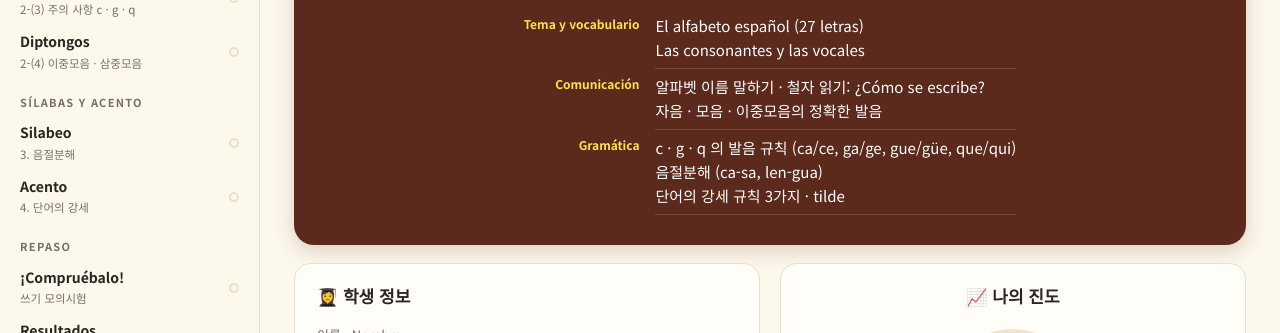
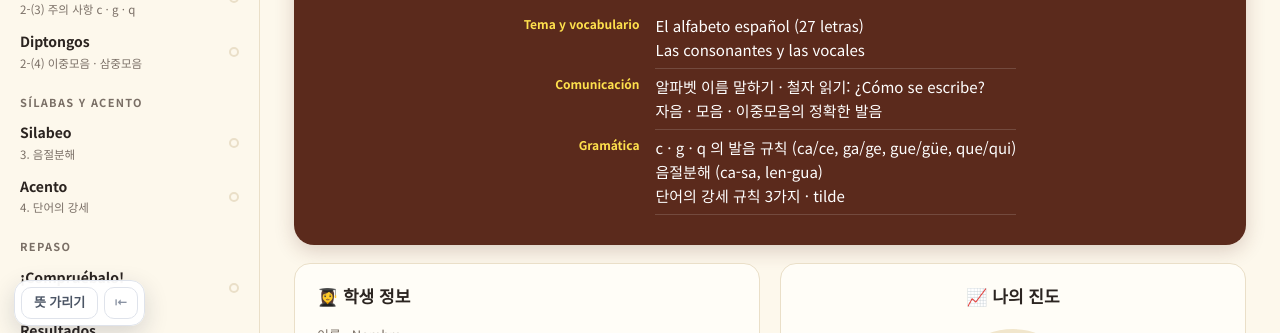
Before and after one commit to yalli2/major_spanish_v2, a plain HTML site: page L00/index.html in a window 1280 px wide. Shown: the part 460-793 px from the top of the page. Drawn offline with nearby package versions, Linux system fonts and the light colour scheme; a web font is replaced by a local one.

Commit message:
뜻 가리기 · 해석 가리기 기능 추가
화면 왼쪽 아래 버튼으로 단어 뜻과 문장 해석을 흐리게 가리고,
가려진 부분을 누르면 하나씩 확인할 수 있습니다. 설정은 페이지를 옮겨도 유지됩니다.

Co-Authored-By: Claude Opus 5.5 <noreply@anthropic.com>
Claude-Session: https://claude.ai/code/session_0117yATE2DKP8NNyhhzFyhXD

```diff
--- a/L00/index.html
+++ b/L00/index.html
@@ -13,5 +13,6 @@
 <script src="../common/audio-map.js?v=1"></script>
 <script src="../common/engine.js?v=1"></script>
 <script src="lesson.js?v=1"></script>
+<script src="../dain-hide.js" defer></script>
 </body>
 </html>
--- /dev/null
+++ b/dain-hide.js
@@ -0,0 +1,140 @@
+window.DAIN_HIDE_CFG={"mn": ".fbk > span, .wxc small, .sw small, .ccard small, .vt > span", "ko": "ul.ul li > small, .bub .trl"};
+/* 다인에듀 학습 사이트 공통 — 뜻 가리기 · 해석 가리기
+ * 단어의 뜻(mn)과 문장의 해석(ko)을 버튼 한 번으로 흐리게 가리고, 가려진 부분을 누르면 하나씩 확인합니다.
+ * 설정은 브라우저에 저장되어 같은 사이트의 다른 페이지에서도 유지됩니다.
+ * 이 사이트에서 가릴 대상은 위의 CFG(선택자)에 정의되어 있습니다.
+ */
+(function () {
+  "use strict";
+  if (window.__dainHide) return; window.__dainHide = true;
+  var C = window.DAIN_HIDE_CFG || {};
+  var SEL = { mn: C.mn || "", ko: C.ko || "" };
+  var ANY = C.any || "";
+  if (!SEL.mn && !SEL.ko && !ANY) return;
+  var EXCL = ".dh-bar" + (C.exclude ? "," + C.exclude : "");
+  var KEY = "dain-hide:" + (location.pathname.split("/")[1] || "root");
+  var st;
+  try { st = JSON.parse(localStorage.getItem(KEY)) || {}; } catch (e) { st = {}; }
+  st = { mn: !!st.mn, ko: !!st.ko };
+  function save() { try { localStorage.setItem(KEY, JSON.stringify(st)); } catch (e) {} }
+
+  var css = document.createElement("style");
+  css.textContent =
+    "html.dh-hide-mn .dh-mn,html.dh-hide-ko .dh-ko{filter:blur(6px)!important;cursor:pointer;user-select:none;-webkit-user-select:none;transition:filter .15s}" +
+    "html.dh-hide-mn .dh-mn.dh-peek,html.dh-hide-ko .dh-ko.dh-peek{filter:none!important}" +
+    ".dh-bar{position:fixed;left:14px;bottom:14px;z-index:2147483000;display:none;align-items:center;gap:6px;background:rgba(255,255,255,.96);border:1px solid #dfe3eb;border-radius:14px;padding:6px;box-shadow:0 8px 24px rgba(20,30,60,.16);font:600 13px/1.2 system-ui,-apple-system,'Apple SD Gothic Neo','Malgun Gothic',sans-serif}" +
+    ".dh-bar.show{display:flex}" +
+    ".dh-bar button{all:unset;box-sizing:border-box;border:1px solid #dfe3eb;background:#fff;border-radius:10px;padding:7px 12px;color:#4b5565;cursor:pointer;white-space:nowrap;font:inherit}" +
+    ".dh-bar button:hover{border-color:#9aa3b2}" +
+    ".dh-bar button.on{background:#1d2433;color:#fff;border-color:#1d2433}" +
+    ".dh-bar button[hidden]{display:none}" +
+    ".dh-bar .dh-x{padding:7px 9px;color:#8a93a3}" +
+    ".dh-bar.min .dh-k{display:none}" +
+    "@media (max-width:640px){.dh-bar{left:8px;bottom:8px}.dh-bar button{padding:6px 9px;font-size:12px}}" +
+    "@media print{.dh-bar{display:none!important}.dh-mn,.dh-ko{filter:none!important}}";
+  (document.head || document.documentElement).appendChild(css);
+
+  var L = {
+    ko: { mn: "뜻 가리기", ko: "해석 가리기", tmn: "단어의 한국어 뜻을 가립니다", tko: "문장의 한국어 해석을 가립니다", min: "접기", open: "뜻·해석 가리기 펼치기" },
+    en: { mn: "Hide meanings", ko: "Hide translations", tmn: "Blur word meanings", tko: "Blur sentence translations", min: "Collapse", open: "Show hide tools" }
+  };
+  function lang() {
+    var l = (document.documentElement.lang || "ko").toLowerCase();
+    return (C.i18n && l && l.indexOf("ko") !== 0) ? "en" : "ko";
+  }
+
+  var bar;
+  function build() {
+    bar = document.createElement("div");
+    bar.className = "dh-bar"; bar.setAttribute("role", "toolbar");
+    bar.innerHTML = '<button type="button" class="dh-k" data-k="mn"></button><button type="button" class="dh-k" data-k="ko"></button><button type="button" class="dh-x">⇤</button>';
+    document.body.appendChild(bar);
+    Array.prototype.forEach.call(bar.querySelectorAll(".dh-k"), function (b) {
+      b.addEventListener("click", function () { st[b.dataset.k] = !st[b.dataset.k]; save(); apply(); });
+    });
+    var x = bar.querySelector(".dh-x");
+    try { if (localStorage.getItem(KEY + ":min") === "1") bar.classList.add("min"); } catch (e) {}
+    x.addEventListener("click", function () {
+      bar.classList.toggle("min");
+      try { localStorage.setItem(KEY + ":min", bar.classList.contains("min") ? "1" : "0"); } catch (e) {}
+      label();
+    });
+    label();
+  }
+  function label() {
+    var t = L[lang()];
+    bar.setAttribute("aria-label", t.mn + " / " + t.ko);
+    var bm = bar.querySelector('[data-k="mn"]'), bk = bar.querySelector('[data-k="ko"]'), x = bar.querySelector(".dh-x");
+    bm.textContent = t.mn; bm.title = t.tmn; bk.textContent = t.ko; bk.title = t.tko;
+    var min = bar.classList.contains("min");
+    x.textContent = min ? "👁" : "⇤"; x.title = min ? t.open : t.min;
+  }
+  function apply() {
+    document.documentElement.classList.toggle("dh-hide-mn", st.mn);
+    document.documentElement.classList.toggle("dh-hide-ko", st.ko);
+    Array.prototype.forEach.call(bar.querySelectorAll(".dh-k"), function (b) {
+      b.classList.toggle("on", st[b.dataset.k]); b.setAttribute("aria-pressed", st[b.dataset.k] ? "true" : "false");
+    });
+    Array.prototype.forEach.call(document.querySelectorAll(".dh-peek"), function (e) { e.classList.remove("dh-peek"); });
+  }
+  function mark(k) {
+    if (!SEL[k]) return;
+    var list; try { list = document.querySelectorAll(SEL[k]); } catch (e) { return; }
+    Array.prototype.forEach.call(list, function (el) {
+      if (el.classList.contains("dh-mn") || el.classList.contains("dh-ko") || el.closest(EXCL)) return;
+      if (!/\S/.test(el.textContent || "")) return;
+      el.classList.add("dh-" + k);
+    });
+  }
+  // 같은 클래스로 뜻과 해석이 함께 쓰이는 사이트: 글의 길이·문장부호로 구분
+  function kindOf(el) {
+    var t = (el.textContent || "").replace(/\s+/g, " ").trim().replace(/\s*[(（][^()（）]*[)）]$/, "");
+    if (/[.?!。…？！]["'”’)]*$/.test(t)) return "ko";
+    if (/(니다|어요|아요|해요|세요|이에요|예요|군요|네요|지요|죠|까요?|다)$/.test(t) && t.length > 6) return "ko";
+    if (t.length > 22 || t.split(" ").length > 4) return "ko";
+    return "mn";
+  }
+  function markAny() {
+    if (!ANY) return;
+    var list; try { list = document.querySelectorAll(ANY); } catch (e) { return; }
+    Array.prototype.forEach.call(list, function (el) {
+      if (el.classList.contains("dh-mn") || el.classList.contains("dh-ko") || el.closest(EXCL)) return;
+      if (!/\S/.test(el.textContent || "")) return;
+      el.classList.add("dh-" + kindOf(el));
+    });
+  }
+  function scan() {
+    if (!bar.isConnected) { document.body.appendChild(bar); apply(); }
+    mark("mn"); mark("ko"); markAny();
+    var hm = !!document.querySelector(".dh-mn"), hk = !!document.querySelector(".dh-ko");
+    bar.querySelector('[data-k="mn"]').hidden = !hm;
+    bar.querySelector('[data-k="ko"]').hidden = !hk;
+    bar.classList.toggle("show", hm || hk);
+    label();
+  }
+  document.addEventListener("click", function (e) {
+    var t = e.target.closest && e.target.closest(".dh-mn,.dh-ko");
+    if (!t) return;
+    var hidden = (st.mn && t.classList.contains("dh-mn")) || (st.ko && t.classList.contains("dh-ko"));
+    if (!hidden) return;
+    if (t.classList.contains("dh-peek")) { t.classList.remove("dh-peek"); }
+    else { t.classList.add("dh-peek"); }
+    e.preventDefault(); e.stopPropagation();
+  }, true);
+
+  function start() {
+    build(); apply(); scan();
+    var timer = null;
+    new MutationObserver(function (muts) {
+      for (var i = 0; i < muts.length; i++) {
+        var m = muts[i];
+        if (m.type === "attributes" || (m.target.closest && m.target.closest(".dh-bar"))) continue;
+        if (!bar.isConnected) { scan(); return; }
+        clearTimeout(timer); timer = setTimeout(scan, 150); return;
+      }
+    }).observe(document.body, { childList: true, subtree: true, attributes: true, attributeFilter: ["lang"] });
+    new MutationObserver(function () { clearTimeout(timer); timer = setTimeout(scan, 150); })
+      .observe(document.documentElement, { attributes: true, attributeFilter: ["lang"] });
+  }
+  if (document.readyState === "loading") document.addEventListener("DOMContentLoaded", start); else start();
+})();
```
Also changed, not shown: L01/index.html (+1 -0 lines), L02/index.html (+1 -0 lines), L03/index.html (+1 -0 lines), L04/index.html (+1 -0 lines), L05/index.html (+1 -0 lines), L06/index.html (+1 -0 lines), L07/index.html (+1 -0 lines), L08/index.html (+1 -0 lines), L09/index.html (+1 -0 lines), L10/index.html (+1 -0 lines), L11/index.html (+1 -0 lines), L12/index.html (+1 -0 lines), index.html (+1 -0 lines).
